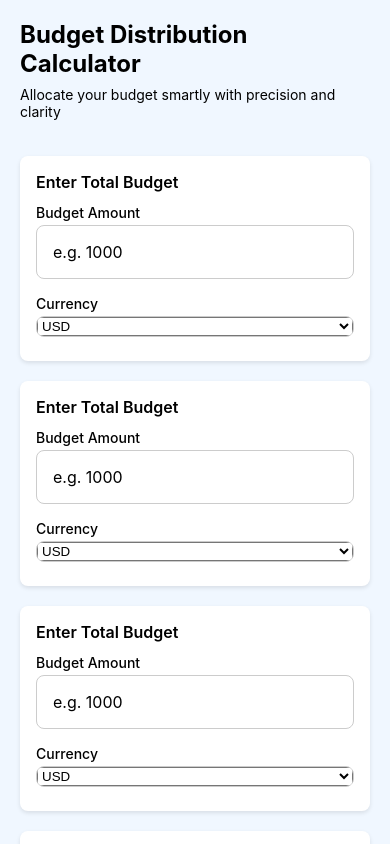
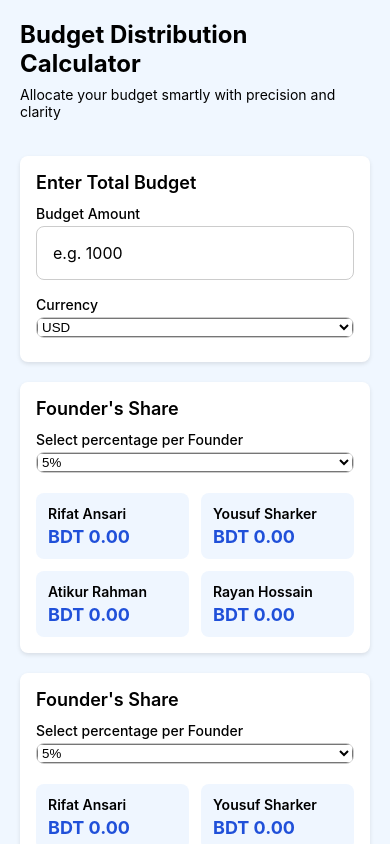
Before and after one commit to mranonno/budget-distribution-calculator-app, a React Native app: screen / in a window 390 px wide. Built offline with nearby package versions, Linux system fonts and the light colour scheme.

Commit message:
Founder share section design done

```diff
--- a/src/components/FounderShare.tsx
+++ b/src/components/FounderShare.tsx
@@ -1,32 +1,51 @@
-import { StyleSheet, Text, TextInput, View } from "react-native";
 import React, { useState } from "react";
+import { StyleSheet, Text, View } from "react-native";
 import { Picker } from "@react-native-picker/picker";
 
-const FounderShare = () => {
-  const [currency, setCurrency] = useState("USD");
+const FounderShare: React.FC = () => {
+  const [percentage, setPercentage] = useState<string>("5");
 
   return (
     <View style={styles.container}>
-      <Text style={styles.heading}>Enter Total Budget</Text>
+      <Text style={styles.heading}>Founder's Share</Text>
       <View style={styles.inputContainer}>
-        <Text style={styles.label}>Budget Amount</Text>
-        <TextInput
-          style={styles.input}
-          keyboardType="numeric"
-          placeholder="e.g. 1000"
-          maxLength={10}
-        />
-        <Text style={styles.label}>Currency</Text>
+        <Text style={styles.label}>Select percentage per Founder</Text>
         <View style={styles.pickerWrapper}>
           <Picker
-            selectedValue={currency}
-            onValueChange={(itemValue) => setCurrency(itemValue)}
+            selectedValue={percentage}
+            onValueChange={(itemValue: string) => setPercentage(itemValue)}
             style={styles.picker}
           >
-            <Picker.Item label="USD" value="USD" />
-            <Picker.Item label="BDT" value="BDT" />
-            <Picker.Item label="EURO" value="EURO" />
+            <Picker.Item label="5%" value="5" />
+            <Picker.Item label="6%" value="6" />
+            <Picker.Item label="7%" value="7" />
+            <Picker.Item label="8%" value="8" />
+            <Picker.Item label="9%" value="9" />
+            <Picker.Item label="10%" value="10" />
           </Picker>
+        </View>
+      </View>
+
+      {/* Founders Row */}
+      <View style={styles.row}>
+        <View style={styles.founderContainer}>
+          <Text style={styles.founderName}>Rifat Ansari</Text>
+          <Text style={styles.founderAmount}>BDT 0.00</Text>
+        </View>
+        <View style={styles.founderContainer}>
+          <Text style={styles.founderName}>Yousuf Sharker</Text>
+          <Text style={styles.founderAmount}>BDT 0.00</Text>
+        </View>
+      </View>
+
+      <View style={styles.row}>
+        <View style={styles.founderContainer}>
+          <Text style={styles.founderName}>Atikur Rahman</Text>
+          <Text style={styles.founderAmount}>BDT 0.00</Text>
+        </View>
+        <View style={styles.founderContainer}>
+          <Text style={styles.founderName}>Rayan Hossain</Text>
+          <Text style={styles.founderAmount}>BDT 0.00</Text>
         </View>
       </View>
     </View>
@@ -41,36 +60,22 @@ const styles = StyleSheet.create({
     marginTop: 20,
     padding: 16,
     borderRadius: 8,
-    // iOS shadow
     shadowColor: "#000",
     shadowOffset: { width: 0, height: 2 },
     shadowOpacity: 0.1,
     shadowRadius: 4,
-
-    // Android shadow
     elevation: 4,
   },
   heading: {
-    fontSize: 16,
+    fontSize: 18,
     fontWeight: "600",
     marginBottom: 12,
   },
-  inputContainer: {
-    // gap: 16,
-    // flex: 1,
-  },
+  inputContainer: {},
   label: {
     fontSize: 14,
     fontWeight: "500",
     marginBottom: 4,
-  },
-  input: {
-    borderWidth: 1,
-    borderColor: "#ccc",
-    borderRadius: 8,
-    padding: 16,
-    fontSize: 16,
-    marginBottom: 16,
   },
   pickerWrapper: {
     borderWidth: 1,
@@ -79,7 +84,27 @@ const styles = StyleSheet.create({
     overflow: "hidden",
     marginBottom: 8,
   },
-  picker: {
-    // width: "100%",
+  picker: {},
+  row: {
+    flexDirection: "row",
+    justifyContent: "space-between",
+    gap: 12, // optional spacing between items
+    marginTop: 12,
+  },
+  founderContainer: {
+    flex: 1,
+    backgroundColor: "#EFF6FF",
+    borderRadius: 8,
+    padding: 12,
+  },
+  founderName: {
+    fontSize: 14,
+    fontWeight: "600",
+  },
+  founderAmount: {
+    color: "#2050D9",
+    fontWeight: "bold",
+    fontSize: 18,
+    marginTop: 4,
   },
 });
--- a/src/components/TotalBudget.tsx
+++ b/src/components/TotalBudget.tsx
@@ -51,7 +51,7 @@ const styles = StyleSheet.create({
     elevation: 4,
   },
   heading: {
-    fontSize: 16,
+    fontSize: 18,
     fontWeight: "600",
     marginBottom: 12,
   },
```
